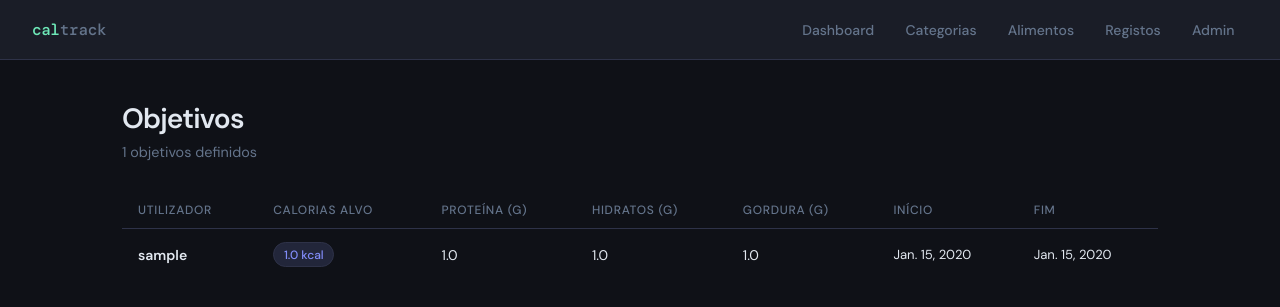
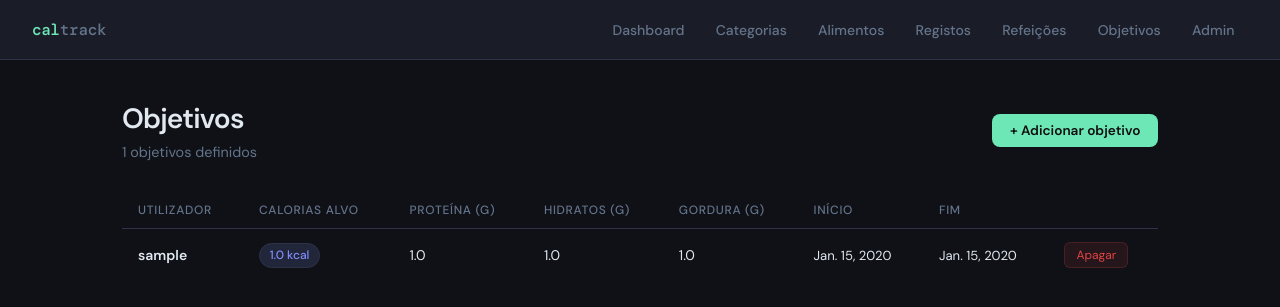
Before and after one commit to diogvasc/caltrack, a Django app: page /objetivos/ in a window 1280 px wide. Shown: the top 307 px of the page. Run offline with Django 5.2, Linux system fonts and the light colour scheme; tables that the repository leaves empty hold one stand-in row (values such as "Sample post").

Commit message:
added menus to add any log

```diff
--- a/workshop/templates/workshop/base.html
+++ b/workshop/templates/workshop/base.html
@@ -232,6 +232,8 @@
             <li><a href="{% url 'categorias' %}">Categorias</a></li>
             <li><a href="{% url 'alimentos' %}">Alimentos</a></li>
             <li><a href="{% url 'registos' %}">Registos</a></li>
+            <li><a href="{% url 'refeicoes' %}">Refeições</a></li>
+            <li><a href="{% url 'objetivos' %}">Objetivos</a></li>
             <li><a href="/admin/">Admin</a></li>
         </ul>
     </nav>
--- /dev/null
+++ b/workshop/templates/workshop/button_style.html
@@ -0,0 +1,26 @@
+<style>
+.btn-add {
+    display: inline-block;
+    padding: 0.5rem 1.1rem;
+    background: var(--accent);
+    color: #0f0f0f;
+    border-radius: 8px;
+    font-size: 0.85rem;
+    font-weight: 600;
+    text-decoration: none;
+    transition: opacity 0.15s;
+}
+.btn-add:hover { opacity: 0.85; }
+.btn-delete {
+    display: inline-block;
+    padding: 0.25rem 0.7rem;
+    background: rgba(224,68,68,0.1);
+    color: #e04444;
+    border: 1px solid rgba(224,68,68,0.2);
+    border-radius: 6px;
+    font-size: 0.75rem;
+    text-decoration: none;
+    transition: background 0.15s;
+}
+.btn-delete:hover { background: rgba(224,68,68,0.2); }
+</style>
--- a/workshop/templates/workshop/objetivo_list.html
+++ b/workshop/templates/workshop/objetivo_list.html
@@ -1,11 +1,12 @@
 {% extends 'workshop/base.html' %}
-
 {% block title %}Objetivos — CalorieTracker{% endblock %}
-
 {% block content %}
-<div class="page-header">
-    <h1>Objetivos</h1>
-    <p>{{ objetivos|length }} objetivos definidos</p>
+<div class="page-header" style="display:flex; align-items:center; justify-content:space-between;">
+    <div>
+        <h1>Objetivos</h1>
+        <p>{{ objetivos|length }} objetivos definidos</p>
+    </div>
+    <a href="{% url 'objetivo_criar' %}" class="btn-add">+ Adicionar objetivo</a>
 </div>
 
 <div class="table-wrap">
@@ -14,12 +15,13 @@
         <thead>
             <tr>
                 <th>Utilizador</th>
-                <th>Calorias Alvo</th>
+                <th>Calorias alvo</th>
                 <th>Proteína (g)</th>
                 <th>Hidratos (g)</th>
                 <th>Gordura (g)</th>
                 <th>Início</th>
                 <th>Fim</th>
+                <th></th>
             </tr>
         </thead>
         <tbody>
@@ -32,12 +34,14 @@
                 <td>{{ o.gordura_alvo_g }}</td>
                 <td style="font-family:var(--mono); font-size:0.82rem;">{{ o.data_inicio }}</td>
                 <td style="font-family:var(--mono); font-size:0.82rem;">{{ o.data_fim|default:"—" }}</td>
+                <td><a href="{% url 'objetivo_apagar' o.id %}" class="btn-delete">Apagar</a></td>
             </tr>
             {% endfor %}
         </tbody>
     </table>
     {% else %}
-    <div class="empty">Nenhum objetivo encontrado.</div>
+    <div class="empty">Nenhum objetivo encontrado. <a href="{% url 'objetivo_criar' %}" style="color:var(--accent)">Adiciona o primeiro.</a></div>
     {% endif %}
 </div>
+{% include 'workshop/button_style.html' %}
 {% endblock %}
--- a/workshop/urls.py
+++ b/workshop/urls.py
@@ -3,11 +3,29 @@ from . import views
 
 urlpatterns = [
     path('', views.index, name='index'),
+
+    # Categorias
     path('categorias/', views.CategoriAlimentoListView.as_view(), name='categorias'),
+    path('categorias/adicionar/', views.CategoriAlimentoCreateView.as_view(), name='categoria_criar'),
+    path('categorias/<int:pk>/apagar/', views.CategoriAlimentoDeleteView.as_view(), name='categoria_apagar'),
+
+    # Alimentos
     path('alimentos/', views.AlimentoListView.as_view(), name='alimentos'),
     path('alimentos/adicionar/', views.AlimentoCreateView.as_view(), name='alimento_criar'),
     path('alimentos/<int:pk>/apagar/', views.AlimentoDeleteView.as_view(), name='alimento_apagar'),
+
+    # Registos diários
     path('registos/', views.RegistoDiarioListView.as_view(), name='registos'),
+    path('registos/adicionar/', views.RegistoDiarioCreateView.as_view(), name='registo_criar'),
+    path('registos/<int:pk>/apagar/', views.RegistoDiarioDeleteView.as_view(), name='registo_apagar'),
+
+    # Refeições
     path('refeicoes/', views.RefeicaoListView.as_view(), name='refeicoes'),
+    path('refeicoes/adicionar/', views.RefeicaoCreateView.as_view(), name='refeicao_criar'),
+    path('refeicoes/<int:pk>/apagar/', views.RefeicaoDeleteView.as_view(), name='refeicao_apagar'),
+
+    # Objetivos
     path('objetivos/', views.ObjetivoListView.as_view(), name='objetivos'),
+    path('objetivos/adicionar/', views.ObjetivoCreateView.as_view(), name='objetivo_criar'),
+    path('objetivos/<int:pk>/apagar/', views.ObjetivoDeleteView.as_view(), name='objetivo_apagar'),
 ]
--- a/workshop/views.py
+++ b/workshop/views.py
@@ -2,7 +2,7 @@ from django.views.generic import ListView, CreateView, DeleteView
 from django.shortcuts import render
 from django.urls import reverse_lazy
 from .models import CategoriAlimento, Alimento, RegistoDiario, Refeicao, RefeicaoAlimento, Objetivo
-from .forms import AlimentoForm
+from .forms import CategoriAlimentoForm, AlimentoForm, RegistoDiarioForm, RefeicaoForm, ObjetivoForm
 
 
 def index(request):
@@ -16,44 +16,146 @@ def index(request):
     return render(request, 'workshop/index.html', context)
 
 
+# --- Categoria ---
 class CategoriAlimentoListView(ListView):
     model = CategoriAlimento
     template_name = 'workshop/categorialimento_list.html'
     context_object_name = 'categorias'
 
+class CategoriAlimentoCreateView(CreateView):
+    model = CategoriAlimento
+    form_class = CategoriAlimentoForm
+    template_name = 'workshop/form_generic.html'
+    success_url = reverse_lazy('categorias')
 
+    def get_context_data(self, **kwargs):
+        ctx = super().get_context_data(**kwargs)
+        ctx['titulo'] = 'Adicionar categoria'
+        ctx['voltar_url'] = reverse_lazy('categorias')
+        return ctx
+
+class CategoriAlimentoDeleteView(DeleteView):
+    model = CategoriAlimento
+    template_name = 'workshop/delete_form.html'
+    success_url = reverse_lazy('categorias')
+
+    def get_context_data(self, **kwargs):
+        ctx = super().get_context_data(**kwargs)
+        ctx['voltar_url'] = reverse_lazy('categorias')
+        return ctx
+
+
+# --- Alimento ---
 class AlimentoListView(ListView):
     model = Alimento
     template_name = 'workshop/alimento_list.html'
     context_object_name = 'alimentos'
 
-
 class AlimentoCreateView(CreateView):
     model = Alimento
     form_class = AlimentoForm
-    template_name = 'workshop/alimento_form.html'
+    template_name = 'workshop/form_generic.html'
     success_url = reverse_lazy('alimentos')
 
+    def get_context_data(self, **kwargs):
+        ctx = super().get_context_data(**kwargs)
+        ctx['titulo'] = 'Adicionar alimento'
+        ctx['voltar_url'] = reverse_lazy('alimentos')
+        return ctx
 
 class AlimentoDeleteView(DeleteView):
     model = Alimento
-    template_name = 'workshop/alimento_confirm_delete.html'
+    template_name = 'workshop/delete_form.html'
     success_url = reverse_lazy('alimentos')
 
+    def get_context_data(self, **kwargs):
+        ctx = super().get_context_data(**kwargs)
+        ctx['voltar_url'] = reverse_lazy('alimentos')
+        return ctx
 
+
+# --- Registo Diário ---
 class RegistoDiarioListView(ListView):
     model = RegistoDiario
     template_name = 'workshop/registodiario_list.html'
     context_object_name = 'registos'
 
+class RegistoDiarioCreateView(CreateView):
+    model = RegistoDiario
+    form_class = RegistoDiarioForm
+    template_name = 'workshop/form_generic.html'
+    success_url = reverse_lazy('registos')
 
+    def get_context_data(self, **kwargs):
+        ctx = super().get_context_data(**kwargs)
+        ctx['titulo'] = 'Adicionar registo diário'
+        ctx['voltar_url'] = reverse_lazy('registos')
+        return ctx
+
+class RegistoDiarioDeleteView(DeleteView):
+    model = RegistoDiario
+    template_name = 'workshop/delete_form.html'
+    success_url = reverse_lazy('registos')
+
+    def get_context_data(self, **kwargs):
+        ctx = super().get_context_data(**kwargs)
+        ctx['voltar_url'] = reverse_lazy('registos')
+        return ctx
+
+
+# --- Refeição ---
 class RefeicaoListView(ListView):
     model = Refeicao
     template_name = 'workshop/refeicao_list.html'
     context_object_name = 'refeicoes'
 
+class RefeicaoCreateView(CreateView):
+    model = Refeicao
+    form_class = RefeicaoForm
+    template_name = 'workshop/form_generic.html'
+    success_url = reverse_lazy('refeicoes')
 
+    def get_context_data(self, **kwargs):
+        ctx = super().get_context_data(**kwargs)
+        ctx['titulo'] = 'Adicionar refeição'
+        ctx['voltar_url'] = reverse_lazy('refeicoes')
+        return ctx
+
+class RefeicaoDeleteView(DeleteView):
+    model = Refeicao
+    template_name = 'workshop/delete_form.html'
+    success_url = reverse_lazy('refeicoes')
+
+    def get_context_data(self, **kwargs):
+        ctx = super().get_context_data(**kwargs)
+        ctx['voltar_url'] = reverse_lazy('refeicoes')
+        return ctx
+
+
+# --- Objetivo ---
 class ObjetivoListView(ListView):
     model = Objetivo
     template_name = 'workshop/objetivo_list.html'
     context_object_name = 'objetivos'
+
+class ObjetivoCreateView(CreateView):
+    model = Objetivo
+    form_class = ObjetivoForm
+    template_name = 'workshop/form_generic.html'
+    success_url = reverse_lazy('objetivos')
+
+    def get_context_data(self, **kwargs):
+        ctx = super().get_context_data(**kwargs)
+        ctx['titulo'] = 'Adicionar objetivo'
+        ctx['voltar_url'] = reverse_lazy('objetivos')
+        return ctx
+
+class ObjetivoDeleteView(DeleteView):
+    model = Objetivo
+    template_name = 'workshop/delete_form.html'
+    success_url = reverse_lazy('objetivos')
+
+    def get_context_data(self, **kwargs):
+        ctx = super().get_context_data(**kwargs)
+        ctx['voltar_url'] = reverse_lazy('objetivos')
+        return ctx
```
Also changed, not shown: workshop/forms.py (+45 -1 lines), workshop/templates/workshop/categorialimento_list.html (+10 -6 lines), workshop/templates/workshop/delete_form.html (renamed from workshop/templates/workshop/alimento_confirm_delete.html, +8 -27 lines), workshop/templates/workshop/form_generic.html (renamed from workshop/templates/workshop/alimento_form.html, +12 -29 lines), workshop/templates/workshop/refeicao_list.html (+10 -6 lines), workshop/templates/workshop/registodiario_list.html (+10 -6 lines), media/alimentos/00a2e451f6045134d4edc1ded0e3bf4d.jpg (deleted), media/alimentos/00a2e451f6045134d4edc1ded0e3bf4d_JyrWATS.jpg (deleted).
